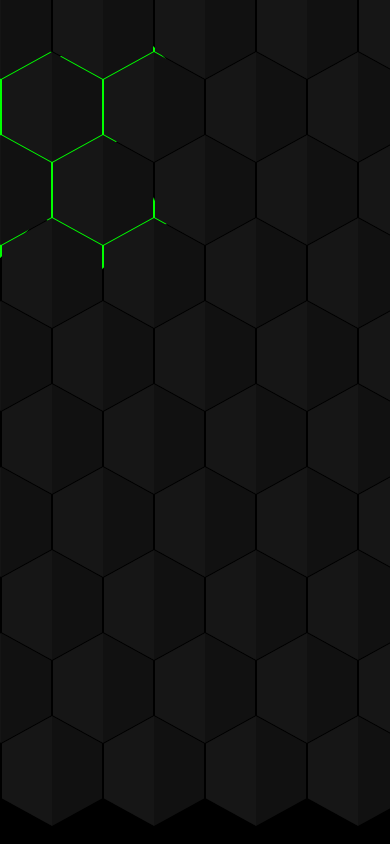
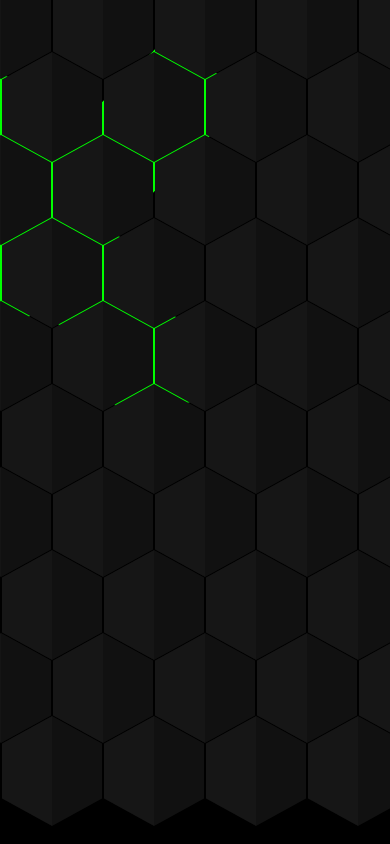
Before and after one commit to VladimirSaenko/Hexagon-FormX-Hover, a plain HTML site: page index.html in a window 390 px wide. Shown: the top 844 px of the page. Drawn offline with Linux system fonts and the light colour scheme.

Commit message:
Update style.css

```diff
--- a/style.css
+++ b/style.css
@@ -114,7 +114,7 @@ body {
 @media screen and (min-width: 300px) and (max-width: 800px) {
     #cursor, #cursor::before {
         width: 100px;
-        height: 275px;
+        height: 450px;
     }
 
     .container {
```
